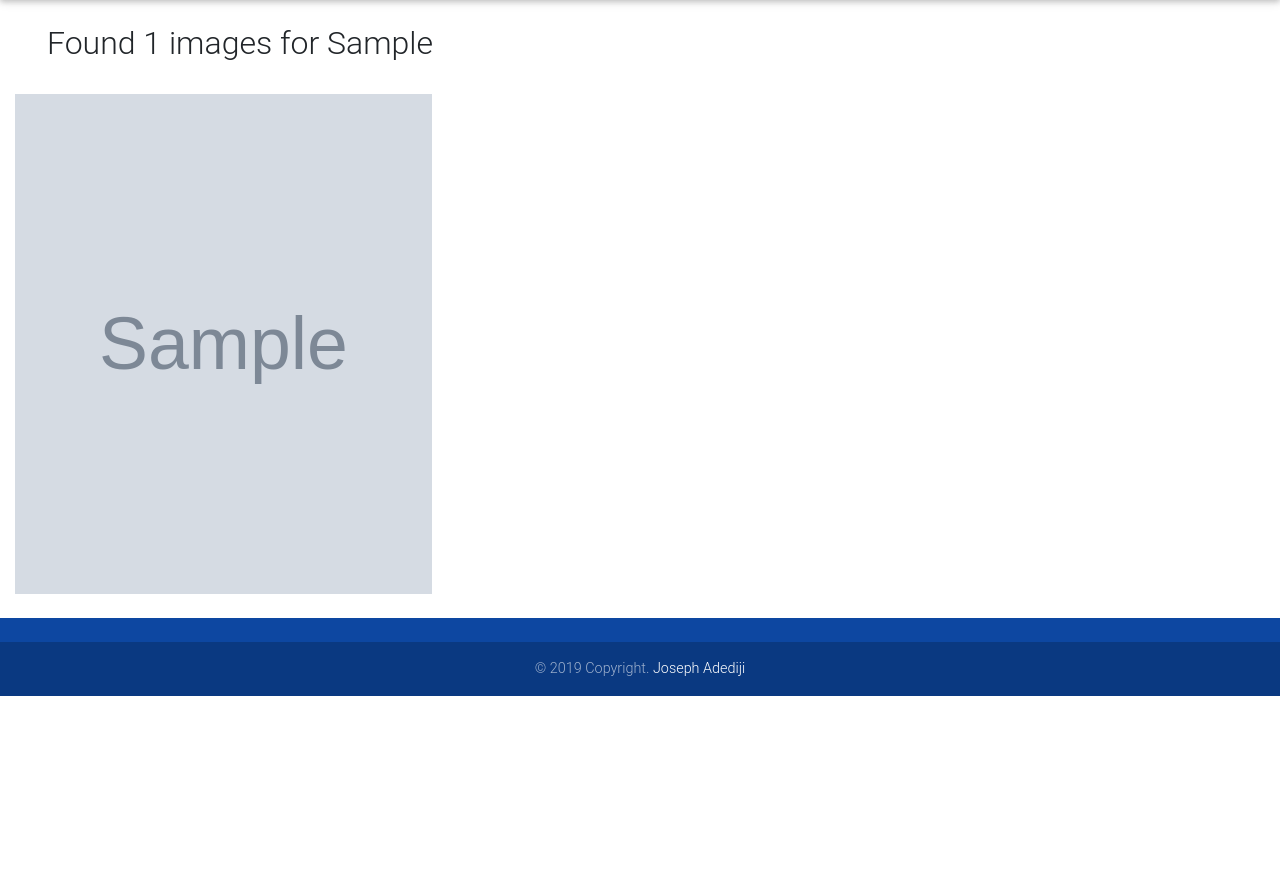
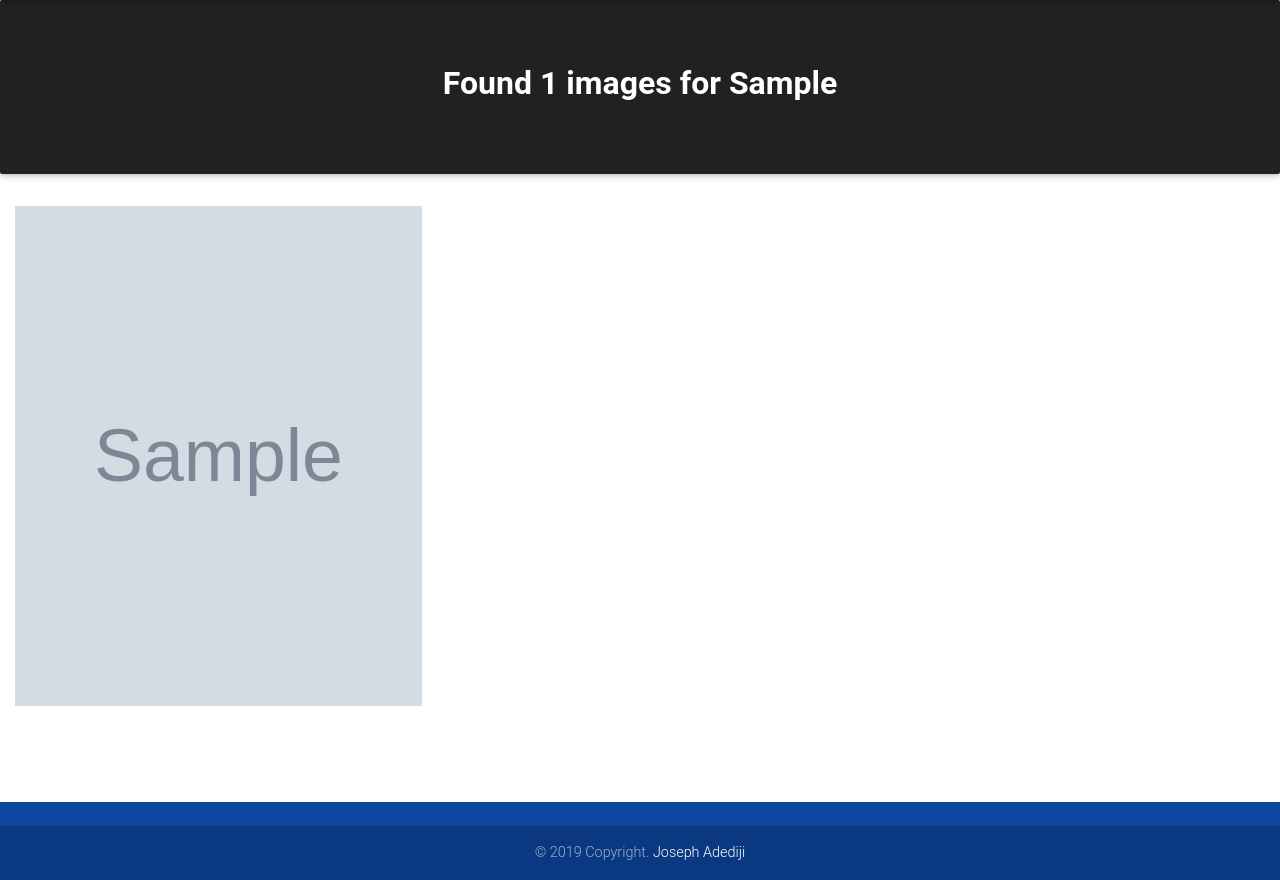
Before and after one commit to josylad/Django-Photo-Gallery, a Django app: a page that uses gallery/templates/layout.html in a window 1280 px wide. Shown: the part 66-946 px from the top of the page. Before the commit the page ends 762 px from the top, so only its background shows below. Run offline with Django 3.2, Linux system fonts and the light colour scheme; tables that the repository leaves empty hold one stand-in row (values such as "Sample post"); grey boxes marked "Sample" are stand-in pictures; some libraries are stand-ins or nearby versions.

Commit message:
Update template to improve images display

```diff
--- a/gallery/templates/layout.html
+++ b/gallery/templates/layout.html
@@ -35,8 +35,11 @@
     {% include "navbar.html" %}
 
     {% block content %}
-
-    <h1 class="text-center pt-2 mt-2 font-weight-bold">Welcome to Jo Photo Gallery</h1>
+    <div class="jumbotron jumbotron-fluid bg-dark">
+        <div class="">
+          <h2 class="display-4 text-center font-weight-bold text-white">Welcome to Jo Photo Gallery</h2>
+        </div>
+      </div>
 
     {%endblock%}
 
@@ -58,7 +61,7 @@
       <script type="text/javascript" src="{% static 'copylink.js' %}"></script>
 
     {% endblock %}
-
+    <div class="pt-4 mt-4 mb-4 pb-4"></div>
     <!-- Footer -->
 <footer class="page-footer font-small primary-color-dark mt-4 pt-4">
 
--- a/gallery/templates/locations.html
+++ b/gallery/templates/locations.html
@@ -2,18 +2,26 @@
 
 {% block content %}
 
-<div class="container-fluid ">
+<div class="">
 
-  <div class="row mb-4 ml-4 pl-2">
+  <div class="">
     {% if images %}
-      <h2 class="text-center">Found {{ images|length }} images for  {{message}}</h2>
+    <div class="jumbotron jumbotron-fluid bg-dark">
+        <div class="">
+          <h2 class="display-5 text-center font-weight-bold text-white">Found {{ images|length }} images for  {{message}}</h2>
+        </div>
+      </div>
     {% else %}
-      <h2 class="text-center"> Found 0 images for the {{message}}</h2>
+    <div class="jumbotron jumbotron-fluid bg-dark">
+        <div class="container">
+          <h2 class="display-5 text-center font-weight-bold text-white">Found 0 images for the {{message}}</h2>
+        </div>
+      </div>
     {% endif %}
 
   </div>
 
-  <div class="row">
+  <div class="row container-fluid">
       <div class="container-fluid">
 
           <div class="grid">
@@ -21,7 +29,7 @@
             {% for image_item in images %}
             <div class="grid-item">
 
-              <img src="{{image_item.image_file.url}}" height="500px" width="100%" data-toggle="modal" data-target="#basicExampleModal"/>
+              <img src="{{image_item.image_file.url}}" height="500px" width="100%" data-toggle="modal" data-target="#img{{image_item.id}}"/>
             </div>
 
             {% endfor %}
@@ -34,8 +42,8 @@
 
 <!-- Modal starts here -->
 {% for image_item in images %}
-<div class="modal fade" id="basicExampleModal" tabindex="-1" role="dialog" aria-labelledby="exampleModal3Label" aria-hidden="true">
-  <div class="modal-dialog  modal-lg" role="document">
+<div class="modal fade" id="img{{image_item.id}}" tabindex="-1" role="dialog" aria-labelledby="exampleModal3Label" aria-hidden="true">
+  <div class="modal-dialog" role="document">
     <div class="modal-content">
       <div class="modal-header">
         <h5 class="modal-title" id="exampleModal3Label">{{ image_item.image_name }}</h5>
@@ -45,29 +53,26 @@
       </div>
       <div class="modal-body">
 
-
-          <div class=""><a href="{{image_item.image_file.url}}" data-lightbox="photos">
+           <div>
             <figure class="">
               <img class="img-fluid" src="{{image_item.image_file.url}}"></a>
                 <figcaption>
                     <!-- Image title -->
                     <h3><a class="font-weight-bold mb-3 black-text" href="/image/{{image_item.id}}">{{ image_item.image_name }}</a></h3>
                     <!-- Excerpt -->
-                    <p class="dark-grey-text">{{ image_item.description|truncatechars:400 }}</p>
+                    <p class="dark-grey-text">{{ image_item.description }}</p>
                     <!-- Image data -->
                     <p>Posted: {{image_item.pub_date|timesince}} ago, <br> Location: <a href="/location/{{image_item.location}}"> {{ image_item.location }} </a> <br>
-                      <span class=""></span> <span> Category: {{ image_item.category}}</span>
+                     <span> Category: <a href="/category/{{image_item.category}}"> {{ image_item.category}} </a></span>
                     </p>
                     <!-- The text field -->
-                        Copy Image Link: <input type="text" value="jo.com/image/{{image_item.id}}" id="{{image_item.id}}">
-
-                        <!-- The button used to copy the text -->
-                        <!-- <button >Copy Image Link</button> -->
+                      <div id="copylink">
+                        Copy Image Link: <input class="form-control form-control-sm"  type="text" value="jogallery.herokuapp.com/image/{{image_item.id}}" id="{{image_item.id}}" readonly="readonly">
+                      </div>
 
               </figcaption>
             </figure>
           </div>
-
 
       </div>
       <div class="modal-footer">
@@ -79,4 +84,6 @@
 </div>
 {% endfor %}
 
+
+
 {% endblock %}
--- a/gallery/templates/navbar.html
+++ b/gallery/templates/navbar.html
@@ -7,7 +7,7 @@
 </head>
 <body>
 <!--Navbar-->
-<nav class="pl-5 pr-5 navbar navbar-expand-lg navbar-dark primary-color mb-4 sticky-top">
+<nav class="pl-5 pr-5 navbar navbar-expand-lg navbar-dark primary-color sticky-top">
 
     <!-- Navbar brand -->
     <a class="navbar-brand font-weight-bold" href="{% url 'index' %}">Jo Photo Gallery</a>
--- a/static/copylink.js
+++ b/static/copylink.js
@@ -1,5 +1,5 @@
 $(function() {
-    $('input').click(function() {
+    $("input").click(function() {
     $(this).focus();
     $(this).select();
     document.execCommand('copy');
```
Also changed, not shown: gallery/templates/images.html (+5 -4 lines), gallery/templates/index.html (+9 -7 lines), gallery/templates/search.html (+22 -13 lines).
